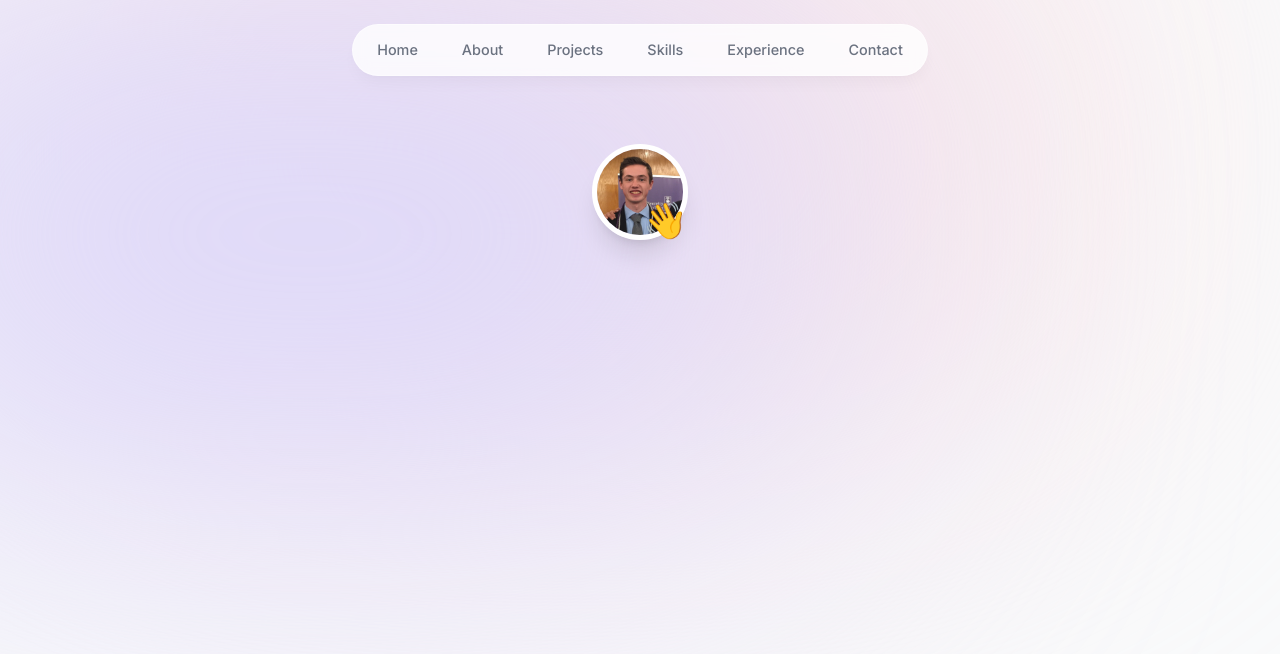
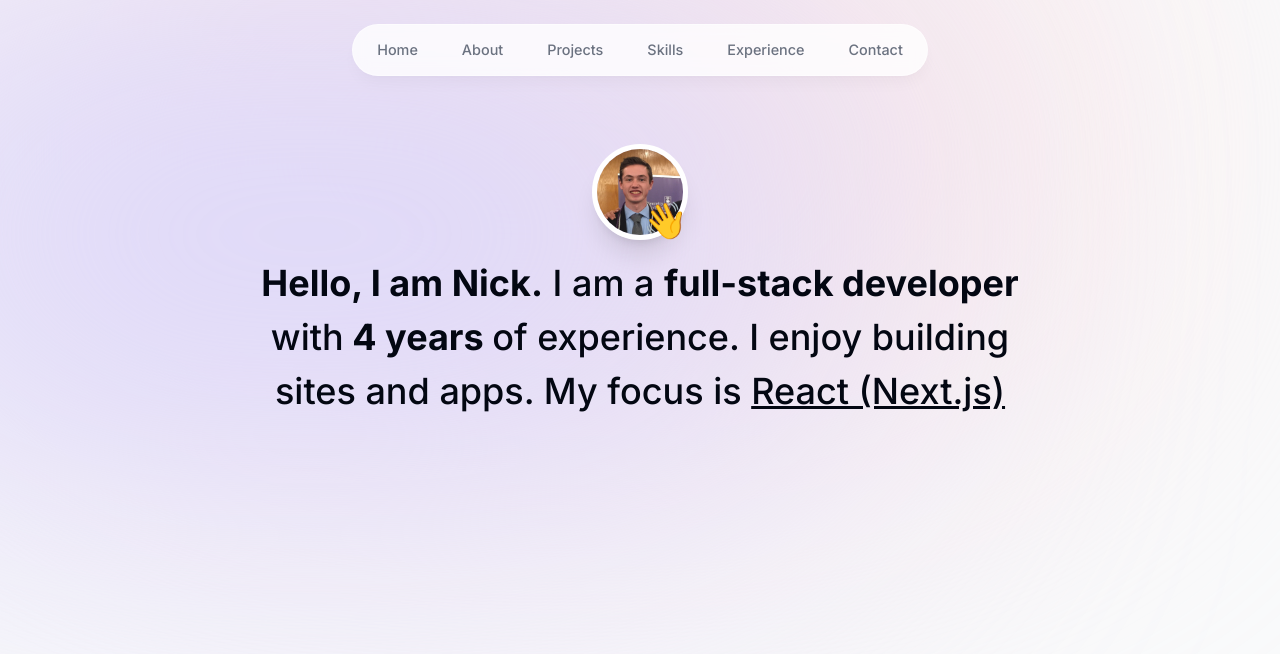
Before and after one commit to NickRamsey6/portfolio-nextjs, a Next.js app: page / in a window 1280 px wide. Shown: the top 654 px of the page. Built offline with nearby package versions, Linux system fonts and the light colour scheme.

Commit message:
add intro paragraph and style it

```diff
--- a/app/page.tsx
+++ b/app/page.tsx
@@ -2,7 +2,7 @@
 
 export default function Home() {
   return (
-    <main className="">
+    <main className="flex flex-col items-center px-4">
       <Intro />
     </main>
   );
--- a/components/intro.tsx
+++ b/components/intro.tsx
@@ -7,7 +7,7 @@
 
 export default function Intro() {
   return (
-    <section>
+    <section className='mb-28 max-w-[50rem] text-center sm:mb-0'>
         <div className='flex items-center justify-center'>
             <div className='relative'>
                 <motion.div
@@ -36,6 +36,10 @@
                         👋</motion.span>
             </div>
         </div>
+        <p className='mb-10 mt-4 px-4 text-2xl font-medium !leading-[1.5] sm:text-4xl'>
+            <span className='font-bold'>Hello, I am Nick.</span> I am a <span className='font-bold'> full-stack developer </span>with<span className='font-bold'> 4 years </span>
+            of experience. I enjoy building sites and apps. My focus is <span className='underline'>React (Next.js)</span>
+        </p>
     </section>
   )
 }
```
